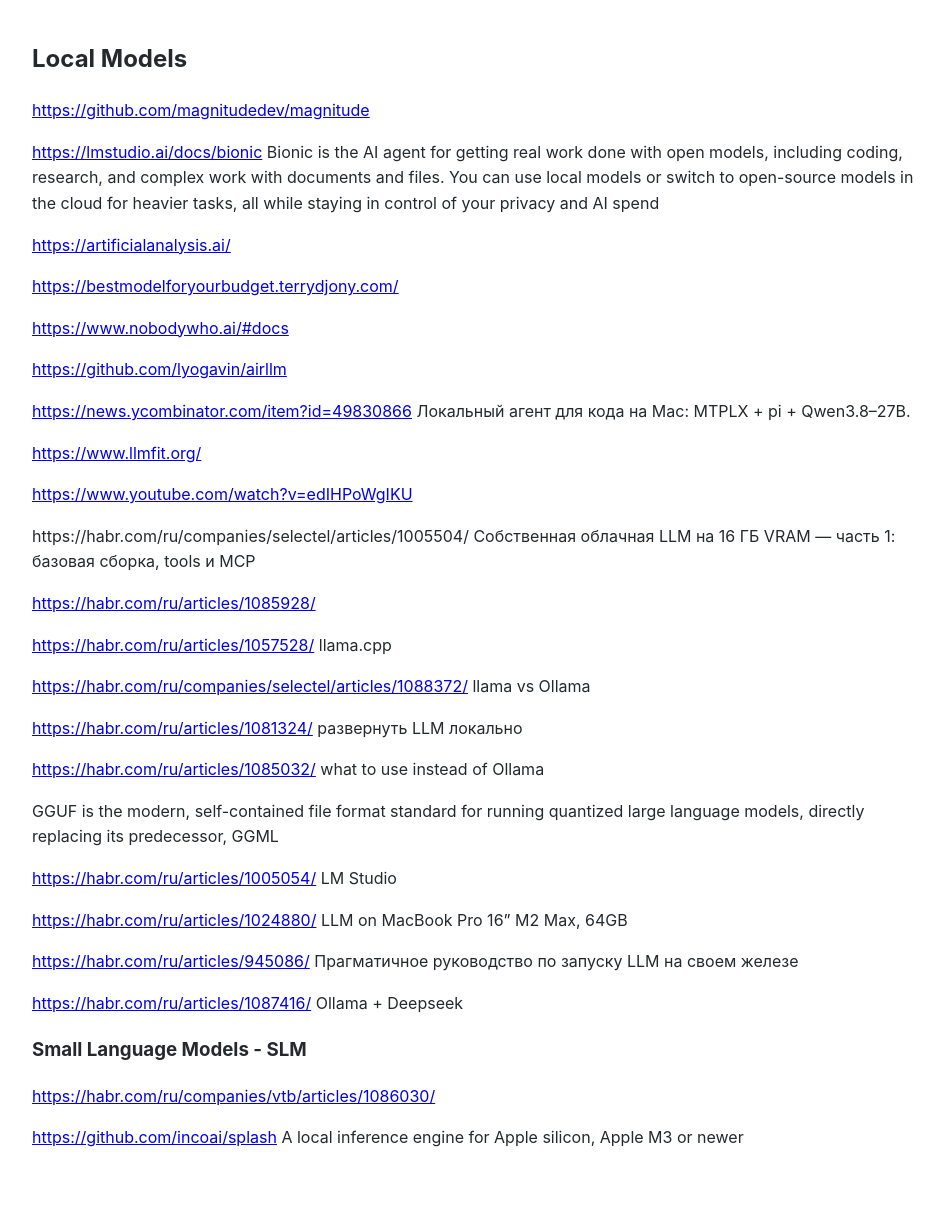
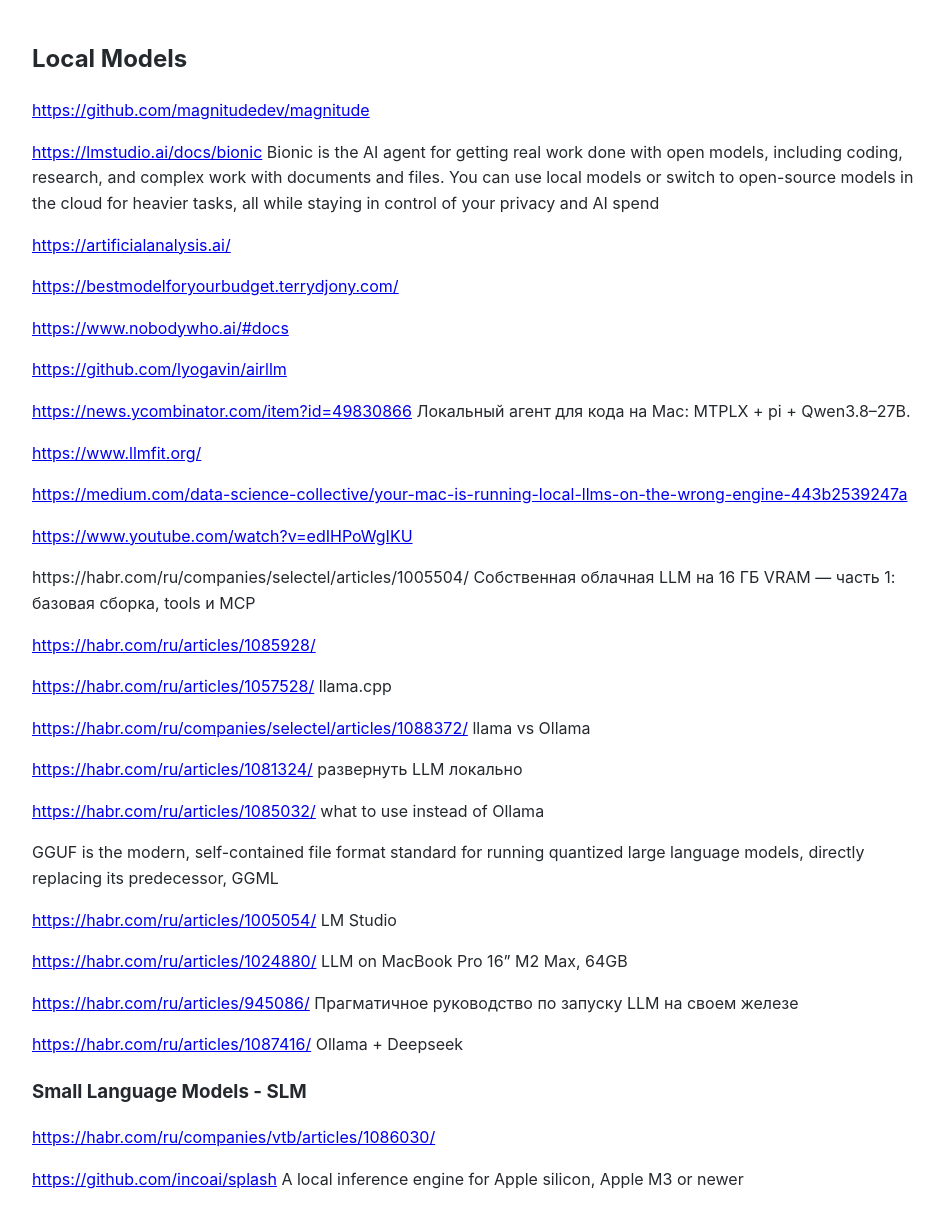
Before and after one commit to Michael-Lubinsky/michael-lubinsky.github.com, a Jekyll site: the page built from ml/local_llm.md, in a window 1280 px wide. Shown: the whole page, without its empty margins (158-1102 px from the left). Built offline with Jekyll 4.4.1, drawn with Linux system fonts in a browser that asks for light colours; our own code applies the rules of GitHub Pages for plain Markdown files; before the commit the page ends 1187 px from its top, so only the background shows below that.

Commit message:
Add additional resources for local LLM setup

```diff
--- a/ml/local_llm.md
+++ b/ml/local_llm.md
@@ -15,6 +15,8 @@
 <https://news.ycombinator.com/item?id=49830866> Локальный агент для кода на Mac: MTPLX + pi + Qwen3.8–27B.
 
 <https://www.llmfit.org/>
+
+<https://medium.com/data-science-collective/your-mac-is-running-local-llms-on-the-wrong-engine-443b2539247a>
 
 <https://www.youtube.com/watch?v=edIHPoWgIKU>
 
```
